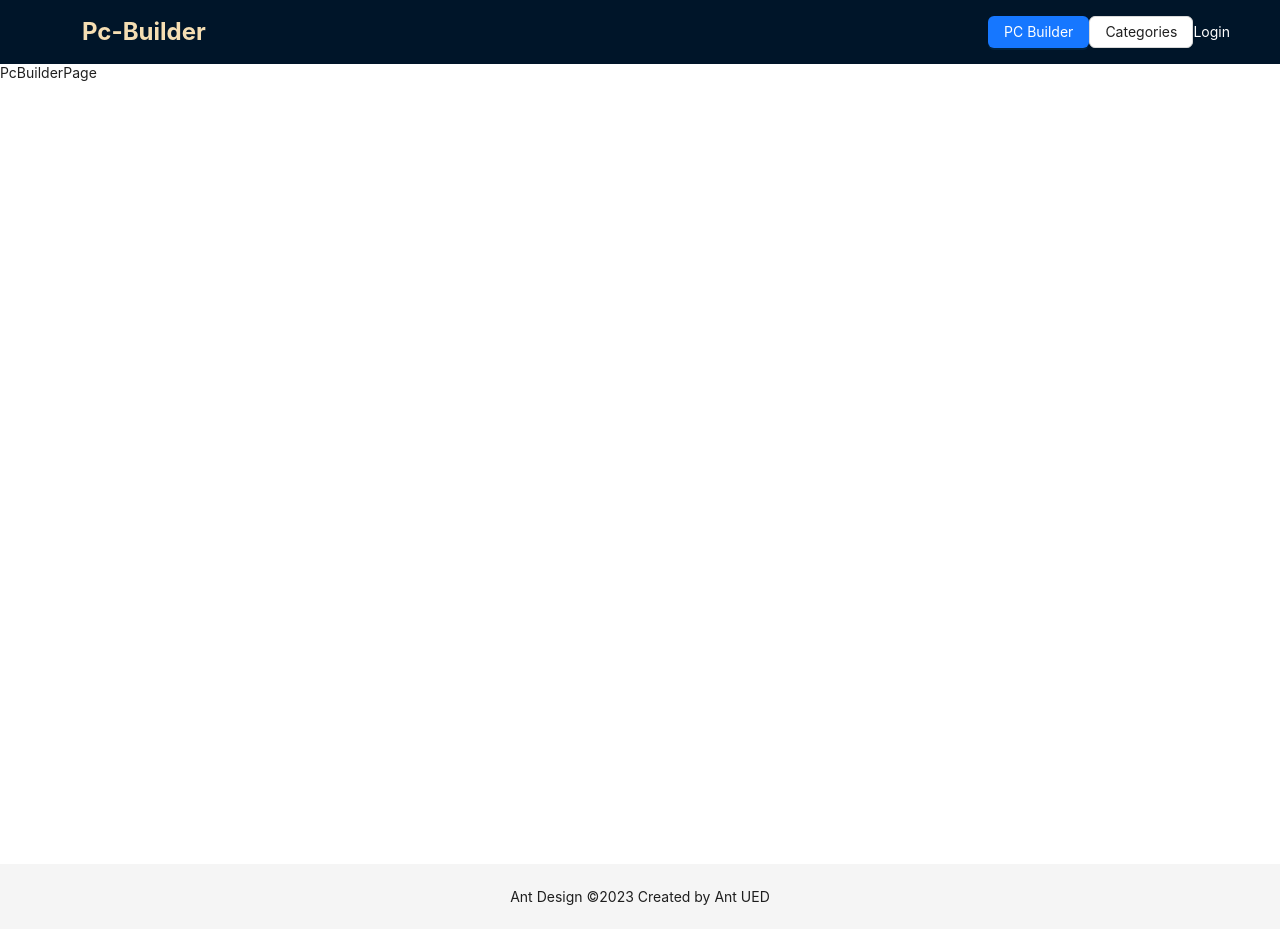
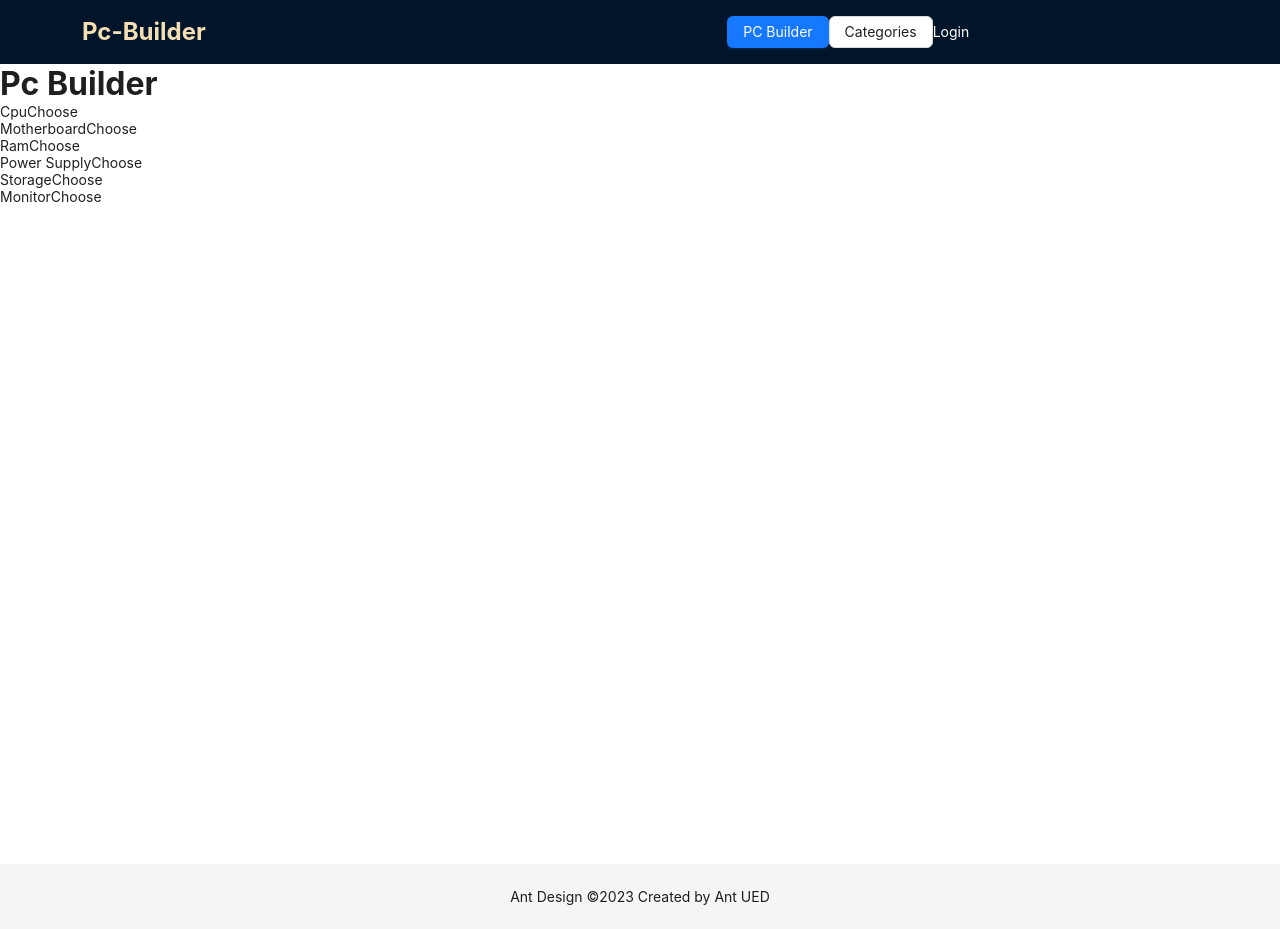
Before and after one commit to kdipto1/pc-builder-next, a Next.js app: page /pc-builder in a window 1280 px wide. Built offline with nearby package versions, Linux system fonts and the light colour scheme; no server answers; some icons are missing.

Commit message:
pc builder page , choose component page, and to redux store configured to add choosed components

```diff
--- a/package.json
+++ b/package.json
@@ -9,6 +9,7 @@
     "lint": "next lint"
   },
   "dependencies": {
+    "@reduxjs/toolkit": "^1.9.5",
     "antd": "^5.7.3",
     "eslint": "8.45.0",
     "eslint-config-next": "13.4.12",
@@ -17,6 +18,7 @@
     "next-auth": "^4.22.3",
     "react": "18.2.0",
     "react-dom": "18.2.0",
+    "react-redux": "^8.1.2",
     "styled-icons": "^10.47.0"
   }
 }
--- a/src/components/Layouts/MainLayout.js
+++ b/src/components/Layouts/MainLayout.js
@@ -5,6 +5,7 @@ import { Dropdown } from "antd";
 const { Header, Content, Footer } = Layout;
 import { HomeSmile } from "@styled-icons/boxicons-regular/HomeSmile";
 import { signOut, useSession } from "next-auth/react";
+import styles from "./MainLayout.module.css";
 
 const MainLayout = ({ children }) => {
   const { data: session } = useSession();
@@ -16,7 +17,6 @@ const MainLayout = ({ children }) => {
   const handleMenuToggle = () => {
     setMenuCollapsed(!menuCollapsed);
   };
-  console.log(session);
 
   const categoriesMenu = (
     <Menu>
@@ -92,7 +92,7 @@ const MainLayout = ({ children }) => {
             </Link>
           )}
         </div>
-        {/* <Menu theme="dark" mode="horizontal" /> */}
+        <Menu theme="dark" mode="horizontal" />
       </Header>
       <Content
         style={{
--- a/src/middleware.js
+++ b/src/middleware.js
@@ -1,3 +1,3 @@
 export { default } from "next-auth/middleware";
 
-export const config = { matcher: ["/pc-builder"] };
+export const config = { matcher: ["/pc-builders"] };
--- a/src/pages/_app.js
+++ b/src/pages/_app.js
@@ -1,13 +1,17 @@
 import MainLayout from "@/components/Layouts/MainLayout";
+import { store } from "@/redux/store";
 import "@/styles/globals.css";
 import { SessionProvider } from "next-auth/react";
+import { Provider } from "react-redux";
 
 export default function App({ Component, pageProps }) {
   return (
     <SessionProvider session={pageProps.session}>
-      <MainLayout>
-        <Component {...pageProps} />
-      </MainLayout>
+      <Provider store={store}>
+        <MainLayout>
+          <Component {...pageProps} />
+        </MainLayout>
+      </Provider>
     </SessionProvider>
   );
 }
--- a/src/pages/pc-builder/index.js
+++ b/src/pages/pc-builder/index.js
@@ -1,7 +1,53 @@
+import Link from "next/link";
 import React from "react";
+import { useSelector } from "react-redux";
 
 const PcBuilderPage = () => {
-  return <div>PcBuilderPage</div>;
+  const selectedComponents = useSelector(
+    (state) => state.pcBuilder.selectedComponents
+  );
+  console.log(selectedComponents);
+  return (
+    <div>
+      <p style={{ fontSize: "2rem", fontWeight: "bold" }}>Pc Builder</p>
+      <div>
+        Cpu
+        <Link href={`${process.env.BASE_URL}/pc-builder/choose/cpu`}>
+          Choose
+        </Link>
+      </div>
+      <div>
+        Motherboard
+        <Link href={`${process.env.BASE_URL}/pc-builder/choose/motherboard`}>
+          Choose
+        </Link>
+      </div>
+      <div>
+        Ram
+        <Link href={`${process.env.BASE_URL}/pc-builder/choose/ram`}>
+          Choose
+        </Link>
+      </div>
+      <div>
+        Power Supply
+        <Link href={`${process.env.BASE_URL}/pc-builder/choose/power supply`}>
+          Choose
+        </Link>
+      </div>
+      <div>
+        Storage
+        <Link href={`${process.env.BASE_URL}/pc-builder/choose/storage`}>
+          Choose
+        </Link>
+      </div>
+      <div>
+        Monitor
+        <Link href={`${process.env.BASE_URL}/pc-builder/choose/monitor`}>
+          Choose
+        </Link>
+      </div>
+    </div>
+  );
 };
 
 export default PcBuilderPage;
--- /dev/null
+++ b/src/redux/features/pcBuilderSlice.js
@@ -0,0 +1,34 @@
+import { createSlice } from "@reduxjs/toolkit";
+
+const initialState = {
+  selectedComponents: [],
+};
+
+export const pcBuilderSlice = createSlice({
+  name: "pcBuilder",
+  initialState,
+  reducers: {
+    addComponent: (state, action) => {
+      const newComponent = action.payload;
+      const category = newComponent.category;
+      const existingComponentIndex = state.selectedComponents.findIndex(
+        (component) => component.category === category
+      );
+
+      if (existingComponentIndex !== -1) {
+        state.selectedComponents.splice(existingComponentIndex, 1);
+      }
+
+      state.selectedComponents.push(newComponent);
+    },
+    removeComponent: (state, action) => {
+      state.selectedComponents = state.selectedComponents.filter(
+        (component) => component.name !== action.payload
+      );
+    },
+  },
+});
+
+export const { addComponent, removeComponent } = pcBuilderSlice.actions;
+
+export default pcBuilderSlice.reducer;
--- /dev/null
+++ b/src/redux/store.js
@@ -0,0 +1,8 @@
+import { configureStore } from "@reduxjs/toolkit";
+import pcBuilderReducer from "./features/pcBuilderSlice";
+
+export const store = configureStore({
+  reducer: {
+    pcBuilder: pcBuilderReducer,
+  },
+});
```
Also changed, not shown: src/pages/pc-builder/category.js (deleted, +0 -7 lines), src/pages/pc-builder/choose/[category].js (added, +93 -0 lines), src/components/Layouts/MainLayout.module.css (added), 1 other file (tests, documents, lock files or other folders).
